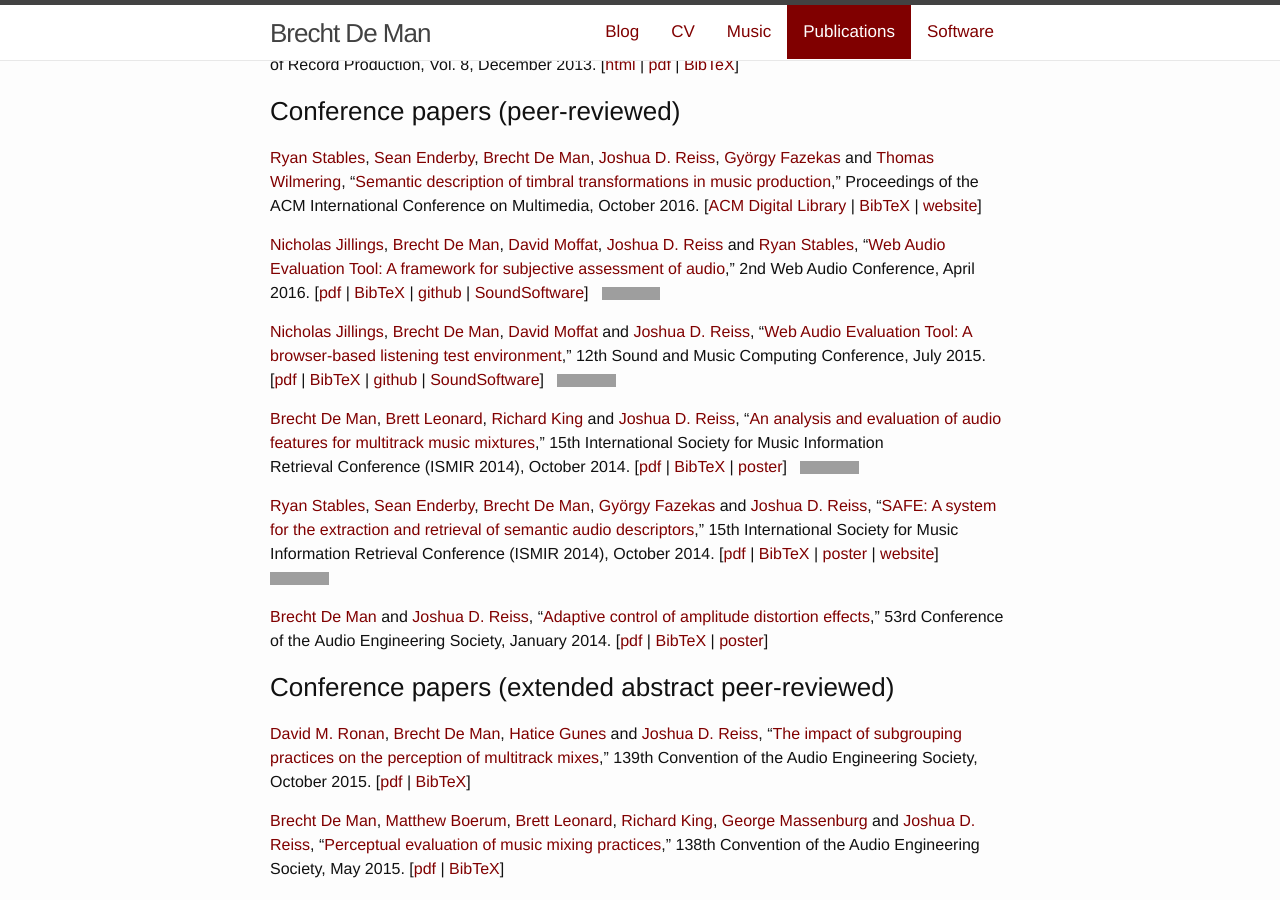
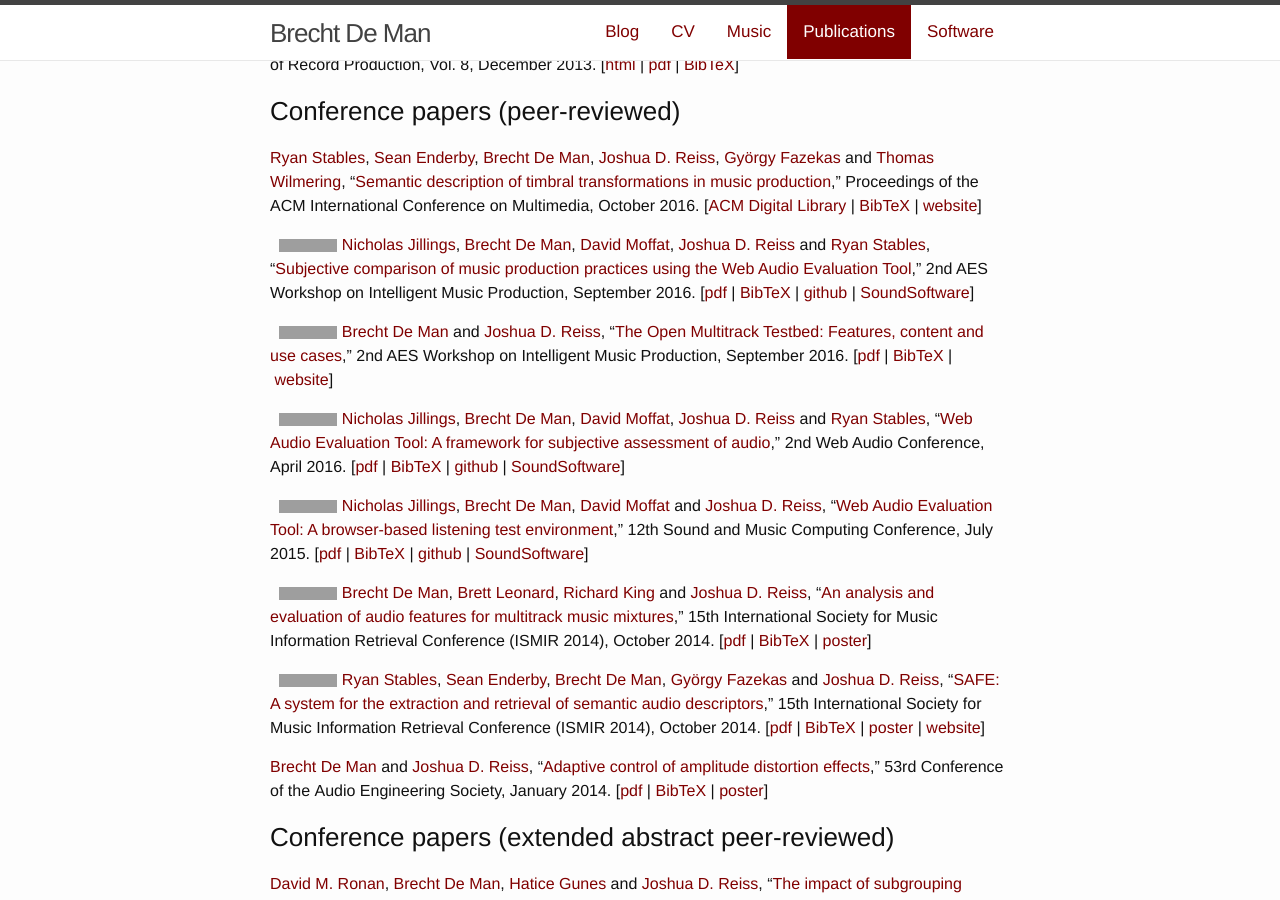
Before and after one commit to BrechtDeMan/BrechtDeMan.github.io, a Jekyll site: the page built from publications/index.md, in a window 1280 px wide and 900 px high, scrolled down 435 px. Built offline with Jekyll 4.4.1, drawn with Linux system fonts in a browser that asks for light colours; nearby versions of some CDN libraries; grey boxes are pictures that could not be loaded.

Commit message:
Add WIMP publications

```diff
--- a/publications/index.md
+++ b/publications/index.md
@@ -20,8 +20,8 @@ redirect_from:
 
 ### Journal papers
 
-[Brecht De Man](/), [Kirk McNally](http://www.stereosonic.org/phd/cv.html) and [Joshua D. Reiss](http://www.eecs.qmul.ac.uk/~josh/), “[Perceptual Evaluation and Analysis of Reverberation in Multitrack Music Production](http://www.aes.org/e-lib/browse.cfm?elib=18548),” Journal of the Audio Engineering Society, Vol. 65 (1/2), pp. 108-116, January/February 2017\.
-[[pdf](/publications/pdf/jaes-DREAMS-hires.pdf) &#124; [BibTeX](/publications/BibTeX-txt/jaes-dreams.txt)] {% include cc-by.html %}
+{% include cc-by.html %} [Brecht De Man](/), [Kirk McNally](http://www.stereosonic.org/phd/cv.html) and [Joshua D. Reiss](http://www.eecs.qmul.ac.uk/~josh/), “[Perceptual Evaluation and Analysis of Reverberation in Multitrack Music Production](http://www.aes.org/e-lib/browse.cfm?elib=18548),” Journal of the Audio Engineering Society, Vol. 65 (1/2), pp. 108-116, January/February 2017\.
+[[pdf](/publications/pdf/jaes-DREAMS-hires.pdf) &#124; [BibTeX](/publications/BibTeX-txt/jaes-dreams.txt)]
 
 [Brecht De Man](/) and [Joshua D. Reiss](http://www.eecs.qmul.ac.uk/~josh/), “[Analysis of peer reviews in music production](http://arpjournal.com/analysis-of-peer-reviews-in-music-production/),” Journal on the Art of Record Production, Vol. 10, July 2015\. [[html](http://arpjournal.com/analysis-of-peer-reviews-in-music-production/) &#124; [pdf](/publications/pdf/jarp10.pdf) &#124; [BibTeX](/publications/BibTeX-txt/jarp10.txt)]
 
@@ -30,30 +30,31 @@ redirect_from:
 [Brecht De Man](/) and [Joshua D. Reiss](http://www.eecs.qmul.ac.uk/~josh/), “[A semantic approach to autonomous mixing](http://arpjournal.com/2639/a-semantic-approach-to-autonomous-mixing/)”, Journal on the Art of Record Production, Vol. 8, December 2013\. [[html](http://arpjournal.com/2639/a-semantic-approach-to-autonomous-mixing/) &#124; [pdf](/publications/pdf/jarp8.pdf) &#124; [BibTeX](/publications/BibTeX-txt/jarp8.txt)]
 
 
-
 ### Conference papers (peer-reviewed)
 
 [Ryan Stables](http://www.ryanstables.co.uk), [Sean Enderby](http://www.bcu.ac.uk/computing-engineering-and-the-built-environment/research/phd/current-students/sean-enderby), [Brecht De Man](/), [Joshua D. Reiss](http://www.eecs.qmul.ac.uk/~josh/), [György Fazekas](http://www.eecs.qmul.ac.uk/~gyorgyf/about.html) and [Thomas Wilmering](http://www.eecs.qmul.ac.uk/people/view/4665), “[Semantic description of timbral transformations in music production](http://dl.acm.org/citation.cfm?id=2967238),” Proceedings of the ACM International Conference on Multimedia, October 2016. [[ACM Digital Library](http://dl.acm.org/citation.cfm?id=2967238) &#124; [BibTeX](/publications/BibTeX-txt/acm16.txt) &#124; [website](http://www.semanticaudio.co.uk)]
 
-[Nicholas Jillings](http://nicholasjillings.com/), [Brecht De Man](/), [David Moffat](http://davemoffat.com/), [Joshua D. Reiss](http://www.eecs.qmul.ac.uk/~josh/index.htm) and [Ryan Stables](http://www.ryanstables.co.uk), “[Web Audio Evaluation Tool: A framework for subjective assessment of audio](https://smartech.gatech.edu/bitstream/handle/1853/54595/WAC2016-67.pdf),” 2nd Web Audio Conference, April 2016\.
-[[pdf](https://smartech.gatech.edu/bitstream/handle/1853/54595/WAC2016-67.pdf) &#124; [BibTeX](/publications/BibTeX-txt/wac2.txt) &#124; [github](https://github.com/BrechtDeMan/WebAudioEvaluationTool) &#124; [SoundSoftware](https://code.soundsoftware.ac.uk/projects/webaudioevaluationtool)]
-{% include cc-by.html %}
-
-[Nicholas Jillings](http://nicholasjillings.com/), [Brecht De Man](/), [David Moffat](http://davemoffat.com/) and [Joshua D. Reiss](http://www.eecs.qmul.ac.uk/~josh/index.htm), "[Web Audio Evaluation Tool: A browser-based listening test environment](http://smcnetwork.org/node/1940)," 12th Sound and Music Computing Conference, July 2015\.
-[[pdf](http://smcnetwork.org/system/files/SMC2015_submission_88.pdf) &#124; [BibTeX](/publications/BibTeX-txt/smc12.txt) &#124; [github](https://github.com/BrechtDeMan/WebAudioEvaluationTool) &#124; [SoundSoftware](https://code.soundsoftware.ac.uk/projects/webaudioevaluationtool)]
-{% include cc-by.html %}
-
-[Brecht De Man](/), [Brett Leonard](http://www.blpaudio.com), [Richard King](http://www.rkrecording.com) and [Joshua D. Reiss](http://www.eecs.qmul.ac.uk/~josh/), “[An analysis and evaluation of audio features for multitrack music mixtures](http://www.terasoft.com.tw/conf/ismir2014/proceedings/T025_293_Paper.pdf),” 15th International Society for Music Information Retrieval Conference (ISMIR 2014), October 2014\.
-[[pdf](http://www.terasoft.com.tw/conf/ismir2014/proceedings/T025_293_Paper.pdf) &#124; [BibTeX](/publications/BibTeX-txt/ismir2014.txt) &#124; [poster](/publications/posters/ismir2014poster.pdf)]
-{% include cc-by.html %}
+{% include cc-by.html %} [Nicholas Jillings](http://nicholasjillings.com/), [Brecht De Man](/), [David Moffat](http://davemoffat.com/), [Joshua D. Reiss](http://www.eecs.qmul.ac.uk/~josh/index.htm) and [Ryan Stables](http://www.ryanstables.co.uk), "[Subjective comparison of music production practices using the Web Audio Evaluation Tool](http://c4dm.eecs.qmul.ac.uk/events/wimp2/DeMan-WAET.pdf)," 2nd AES Workshop on Intelligent Music Production, September 2016\.
+[[pdf](http://c4dm.eecs.qmul.ac.uk/events/wimp2/DeMan-WAET.pdf) &#124; [BibTeX](http://c4dm.eecs.qmul.ac.uk/events/wimp2/DeMan-WAET.bib) &#124; [github](https://github.com/BrechtDeMan/WebAudioEvaluationTool) &#124; [SoundSoftware](https://code.soundsoftware.ac.uk/projects/webaudioevaluationtool)]
 
 
-[Ryan Stables](http://www.ryanstables.co.uk), [Sean Enderby](http://www.bcu.ac.uk/computing-engineering-and-the-built-environment/research/phd/current-students/sean-enderby), [Brecht De Man](/), [György Fazekas](http://www.eecs.qmul.ac.uk/~gyorgyf/about.html) and [Joshua D. Reiss](http://www.eecs.qmul.ac.uk/~josh/), “[SAFE: A system for the extraction and retrieval of semantic audio descriptors](http://www.terasoft.com.tw/conf/ismir2014/LBD/LBD15.pdf),” 15th International Society for Music Information Retrieval Conference (ISMIR 2014), October 2014\.
+{% include cc-by.html %} [Brecht De Man](/) and [Joshua D. Reiss](http://www.eecs.qmul.ac.uk/~josh/), "[The Open Multitrack Testbed: Features, content and use cases](http://c4dm.eecs.qmul.ac.uk/events/wimp2/DeMan-OMTB.pdf)," 2nd AES Workshop on Intelligent Music Production, September 2016\.
+[[pdf](http://c4dm.eecs.qmul.ac.uk/events/wimp2/DeMan-OMTB.pdf) &#124; [BibTeX](http://c4dm.eecs.qmul.ac.uk/events/wimp2/DeMan-OMTB.bib) &#124; [website](http://multitrack.eecs.qmul.ac.uk/)]
+
+{% include cc-by.html %} [Nicholas Jillings](http://nicholasjillings.com/), [Brecht De Man](/), [David Moffat](http://davemoffat.com/), [Joshua D. Reiss](http://www.eecs.qmul.ac.uk/~josh/index.htm) and [Ryan Stables](http://www.ryanstables.co.uk), “[Web Audio Evaluation Tool: A framework for subjective assessment of audio](https://smartech.gatech.edu/bitstream/handle/1853/54595/WAC2016-67.pdf),” 2nd Web Audio Conference, April 2016\.
+[[pdf](https://smartech.gatech.edu/bitstream/handle/1853/54595/WAC2016-67.pdf) &#124; [BibTeX](/publications/BibTeX-txt/wac2.txt) &#124; [github](https://github.com/BrechtDeMan/WebAudioEvaluationTool) &#124; [SoundSoftware](https://code.soundsoftware.ac.uk/projects/webaudioevaluationtool)]
+
+{% include cc-by.html %} [Nicholas Jillings](http://nicholasjillings.com/), [Brecht De Man](/), [David Moffat](http://davemoffat.com/) and [Joshua D. Reiss](http://www.eecs.qmul.ac.uk/~josh/index.htm), "[Web Audio Evaluation Tool: A browser-based listening test environment](http://smcnetwork.org/node/1940)," 12th Sound and Music Computing Conference, July 2015\.
+[[pdf](http://smcnetwork.org/system/files/SMC2015_submission_88.pdf) &#124; [BibTeX](/publications/BibTeX-txt/smc12.txt) &#124; [github](https://github.com/BrechtDeMan/WebAudioEvaluationTool) &#124; [SoundSoftware](https://code.soundsoftware.ac.uk/projects/webaudioevaluationtool)]
+
+{% include cc-by.html %} [Brecht De Man](/), [Brett Leonard](http://www.blpaudio.com), [Richard King](http://www.rkrecording.com) and [Joshua D. Reiss](http://www.eecs.qmul.ac.uk/~josh/), “[An analysis and evaluation of audio features for multitrack music mixtures](http://www.terasoft.com.tw/conf/ismir2014/proceedings/T025_293_Paper.pdf),” 15th International Society for Music Information Retrieval Conference (ISMIR 2014), October 2014\.
+[[pdf](http://www.terasoft.com.tw/conf/ismir2014/proceedings/T025_293_Paper.pdf) &#124; [BibTeX](/publications/BibTeX-txt/ismir2014.txt) &#124; [poster](/publications/posters/ismir2014poster.pdf)]
+
+
+{% include cc-by.html %} [Ryan Stables](http://www.ryanstables.co.uk), [Sean Enderby](http://www.bcu.ac.uk/computing-engineering-and-the-built-environment/research/phd/current-students/sean-enderby), [Brecht De Man](/), [György Fazekas](http://www.eecs.qmul.ac.uk/~gyorgyf/about.html) and [Joshua D. Reiss](http://www.eecs.qmul.ac.uk/~josh/), “[SAFE: A system for the extraction and retrieval of semantic audio descriptors](http://www.terasoft.com.tw/conf/ismir2014/LBD/LBD15.pdf),” 15th International Society for Music Information Retrieval Conference (ISMIR 2014), October 2014\.
 [[pdf](http://www.terasoft.com.tw/conf/ismir2014/LBD/LBD15.pdf) &#124; [BibTeX](/publications/BibTeX-txt/ismir2014LBD.txt) &#124; [poster](/publications/posters/ismir2014LBDposter.pdf) &#124; [website](http://www.semanticaudio.co.uk)]
-{% include cc-by.html %}
 
 [Brecht De Man](/) and [Joshua D. Reiss](http://www.eecs.qmul.ac.uk/~josh/), “[Adaptive control of amplitude distortion effects](http://www.aes.org/e-lib/browse.cfm?elib=17118),” 53rd Conference of the Audio Engineering Society, January 2014\. [[pdf](http://www.eecs.qmul.ac.uk/~josh/documents/DeMan%20Reiss%20-%20AES53.pdf) &#124; [BibTeX](/publications/BibTeX-txt/aes53.txt) &#124; [poster](/publications/posters/aes53poster.pdf)]
-
 
 
 ### Conference papers (extended abstract peer-reviewed)
```
